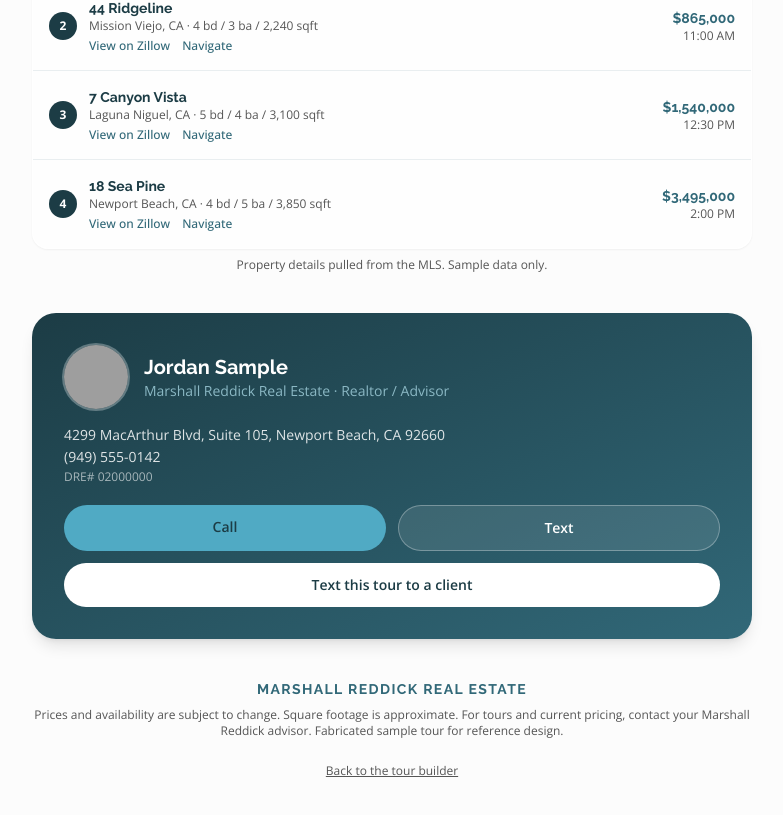
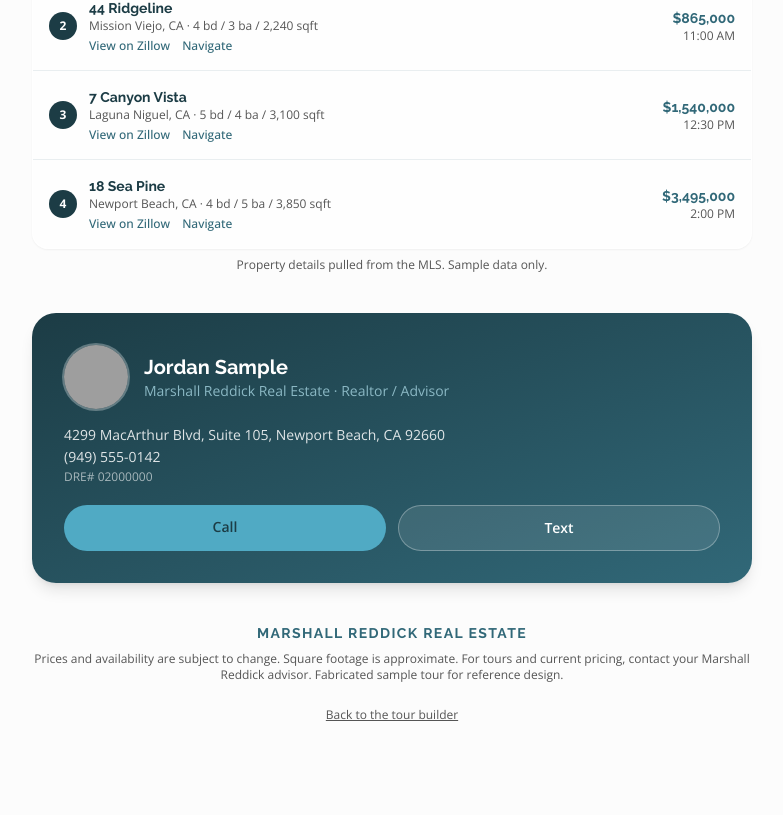
Before and after one commit to Cameron-MR/agent-pages, a Next.js app: page /tour/1 in a window 1280 px wide. Shown: the part 1321-2136 px from the top of the page, without its empty margins (248-1031 px from the left). Built offline with nearby package versions, Linux system fonts and the light colour scheme; grey boxes are pictures that could not be loaded.

Commit message:
Hide tour share button from clients; agent-only via ?view=agent

```diff
--- a/src/app/tour-builder/page.tsx
+++ b/src/app/tour-builder/page.tsx
@@ -71,7 +71,9 @@
 
   const preview = () => {
     saveTour(tour);
-    router.push("/tour/jordan-sample");
+    // ?view=agent unlocks agent-only controls on the tour page (the share
+    // button). The link clients receive is the bare URL without it.
+    router.push("/tour/jordan-sample?view=agent");
   };
 
   return (
--- a/src/app/tour/[slug]/page.tsx
+++ b/src/app/tour/[slug]/page.tsx
@@ -22,13 +22,21 @@
   const { profile, initials } = useAgentProfile();
   const [tour, setTour] = useState<Tour>(DEFAULT_TOUR);
   const [shared, setShared] = useState(false);
+  // Agent view: the Tour Builder opens this page with ?view=agent, which
+  // reveals agent-only controls (the share button). The link a client gets
+  // has no param, so clients never see them.
+  const [isAgentView, setIsAgentView] = useState(false);
 
   useEffect(() => {
     setTour(loadTour());
+    setIsAgentView(
+      new URLSearchParams(window.location.search).get("view") === "agent"
+    );
   }, []);
 
   const shareTour = async () => {
-    const url = window.location.href;
+    // Share the clean client URL (no ?view=agent).
+    const url = `${window.location.origin}${window.location.pathname}`;
     const text = `${tour.headline} — a home tour from ${profile.name}`;
     try {
       if (navigator.share) {
@@ -286,6 +294,7 @@
               Text
             </a>
           </div>
+          {isAgentView ? (
             <button
               type="button"
               onClick={shareTour}
@@ -293,6 +302,7 @@
             >
               {shared ? "Link copied" : "Text this tour to a client"}
             </button>
+          ) : null}
         </section>
 
         <footer className="mt-10 text-center">
```
Also changed, not shown: 1 other file (tests, documents, lock files or other folders). Lines whose indentation alone changed are shown as unchanged.
